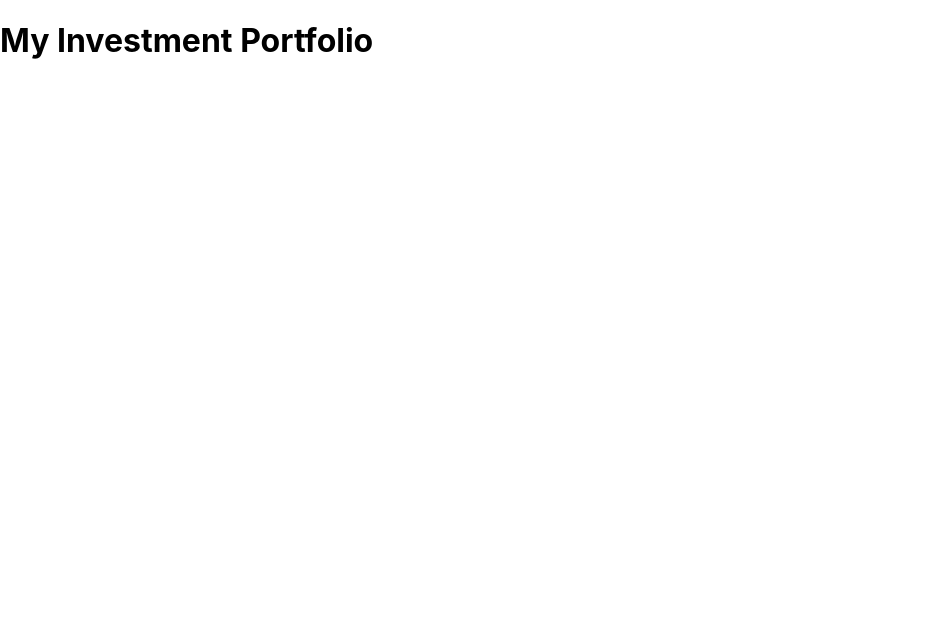
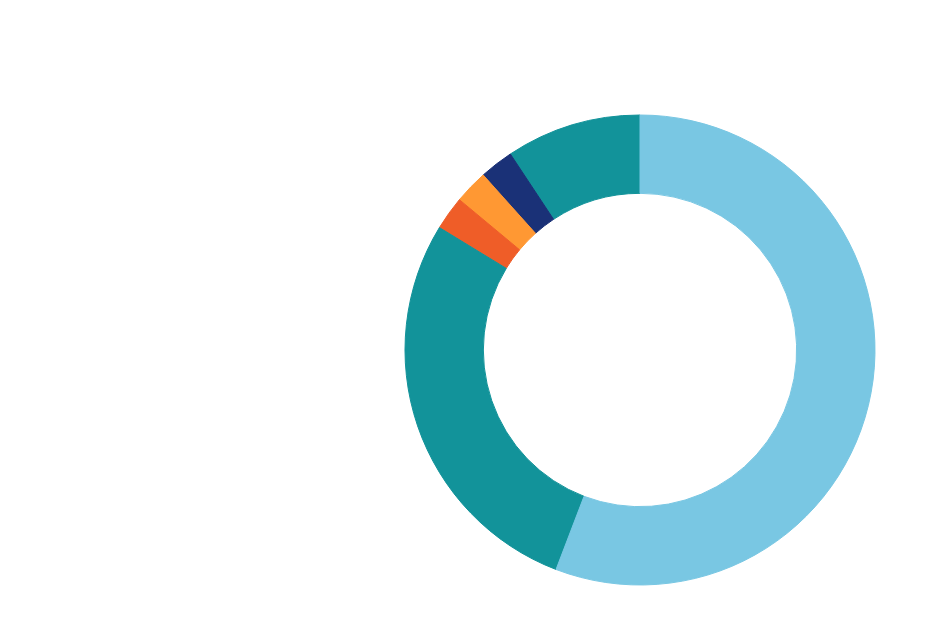
Before and after one commit to js-simp/my-port, a React (Create React App) app: page / in a window 1280 px wide. Shown: the top 624 px of the page, without its empty margins (0-937 px from the left). Built offline with nearby package versions, Linux system fonts and the light colour scheme.

Commit message:
Add Pie chart with sample data

```diff
--- a/src/App.css
+++ b/src/App.css
@@ -1,38 +1,7 @@
-.App {
-  text-align: center;
+
+.Summary {
+  display : flex;
+  justify-content :center;
+  align-items: center;
+  margin-top:100px;
 }
-
-.App-logo {
-  height: 40vmin;
-  pointer-events: none;
-}
-
-@media (prefers-reduced-motion: no-preference) {
-  .App-logo {
-    animation: App-logo-spin infinite 20s linear;
-  }
-}
-
-.App-header {
-  background-color: #282c34;
-  min-height: 100vh;
-  display: flex;
-  flex-direction: column;
-  align-items: center;
-  justify-content: center;
-  font-size: calc(10px + 2vmin);
-  color: white;
-}
-
-.App-link {
-  color: #61dafb;
-}
-
-@keyframes App-logo-spin {
-  from {
-    transform: rotate(0deg);
-  }
-  to {
-    transform: rotate(360deg);
-  }
-}
--- a/src/App.js
+++ b/src/App.js
@@ -1,10 +1,12 @@
 import './App.css';
+import Summary from './Summary';
 
 function App() {
   return (
-    <div>
-      <h1>My Investment Portfolio</h1>
+    <div className = "Summary">
+      <Summary/>
     </div>
+
   );
 }
 
--- a/src/Summary.js
+++ b/src/Summary.js
@@ -1,8 +1,24 @@
 import React from 'react'
+import '../node_modules/react-vis/dist/style.css';
+import {RadialChart} from 'react-vis';
 
 function Summary() {
+  //Investment Classes
+  //RE - Real Estate , BI - Business Income, Bul - Bullion, CR-Credit,
+  const data = [
+    {angle : 36, label:'RE', innerRadius : 200, radius : 300},
+    {angle : 18, label : 'BI', innerRadius : 200, radius : 300},
+    {angle : 1.5, label:'Bul', innerRadius : 200 , radius : 300},
+    {angle : 1.5, label:'CR', innerRadius : 200 , radius : 300},
+    {angle : 1.5, label:'CRY', innerRadius : 200 , radius : 300},
+    {angle : 6, label:'SE', innerRadius : 200 , radius : 300}
+  ];
+
   return (
-    <div>Summary</div>
+    <RadialChart
+  data={data}
+  width={500}
+  height={500} />
   )
 }
 
```
Also changed, not shown: src/Summary.css (added).
